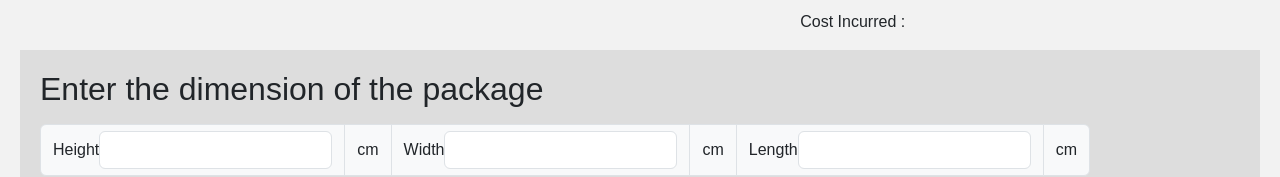
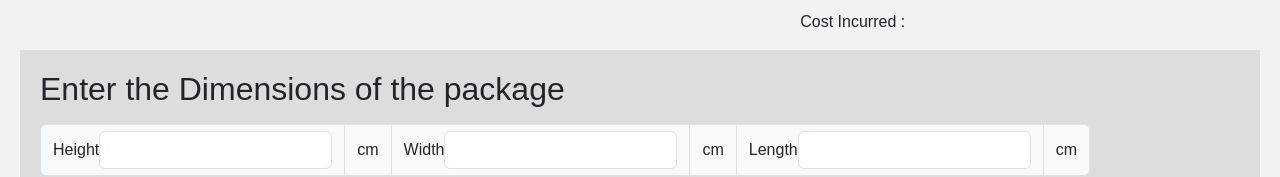
Before and after one commit to Tanmayee2/Deliver-IT, a React (Create React App) app: page /LandingPage in a window 1280 px wide. Shown: the part 268-445 px from the top of the page. Built offline with nearby package versions, Linux system fonts and the light colour scheme.

Commit message:
addition in text

```diff
--- a/src/pages/LandingPage/LandingPage.js
+++ b/src/pages/LandingPage/LandingPage.js
@@ -1,4 +1,4 @@
-import React, { useState,useEffect } from "react";
+import React, { useState, useEffect } from "react";
 import { Link, useNavigate } from "react-router-dom";
 import "./LandingPage.scss";
 import Button from "react-bootstrap/Button";
@@ -14,7 +14,6 @@ function LandingPage() {
     username: "", // Initially empty
     userState: "Active", // Default user state for demonstration
   });
-
 
   const posts = [
     { imageSrc: "post1-image.jpg", text: "This is the content of post 1." },
@@ -122,7 +121,6 @@ function LandingPage() {
           <div className="buttons-container">
             <LogoutButton></LogoutButton>
             <SignupButton />
-
           </div>
         </nav>
       </header>
@@ -167,7 +165,7 @@ function LandingPage() {
 
           <aside className="dimensions">
             <Form.Label>
-              <h2>Enter the dimension of the package</h2>
+              <h2>Enter the Dimensions of the package</h2>
             </Form.Label>
             <InputGroup className="mb-3">
               <InputGroup.Text id="basic-addon3">
@@ -243,7 +241,7 @@ function LandingPage() {
             Post
           </Button>
         </main>
-        </div>
+      </div>
       <footer>
         <p>&copy; 2024 DeliveryEase.inc</p>
       </footer>
```
